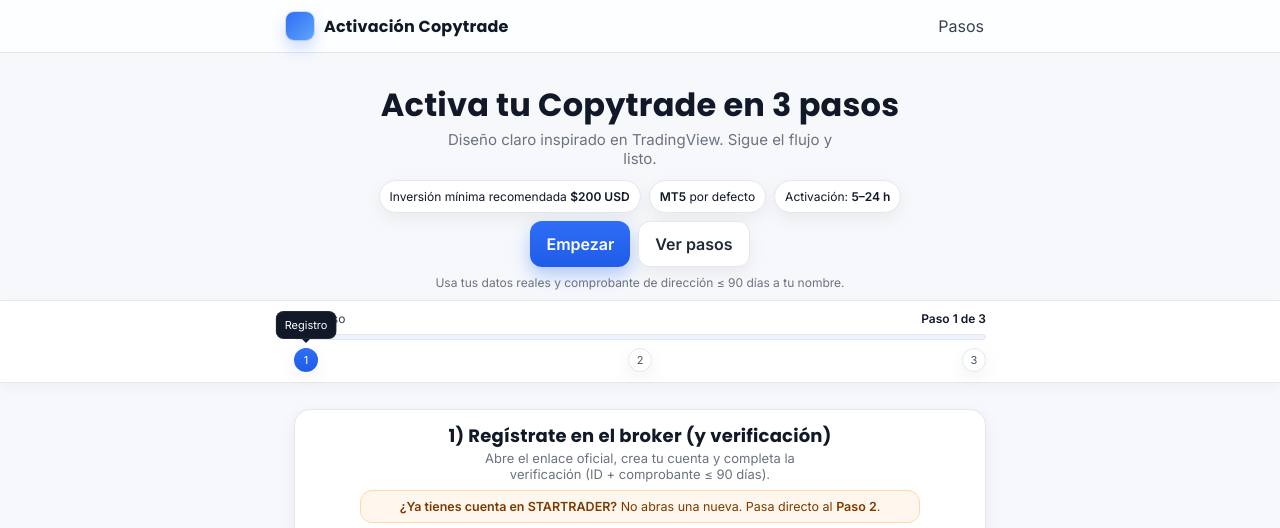
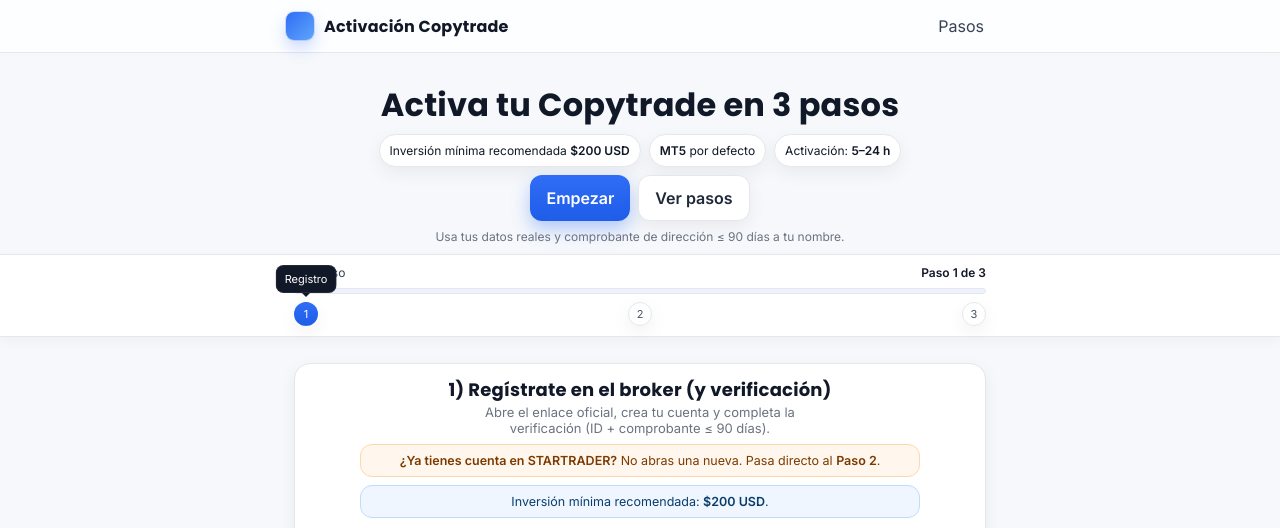
Before and after one commit to Globallegacy/CopytradeActivacionPasoaPaso, a plain HTML site: page index.html in a window 1280 px wide. Shown: the top 528 px of the page. Drawn offline with Linux system fonts and the light colour scheme.

Commit message:
Update meta description and clean up styles

```diff
--- a/index.html
+++ b/index.html
@@ -4,7 +4,7 @@
 <meta charset="utf-8" />
 <meta name="viewport" content="width=device-width, initial-scale=1, viewport-fit=cover" />
 <title>Activación Copytrade — Guía</title>
-<meta name="description" content="Activa tu copytrade en 3 pasos.">
+<meta name="description" content="Activa tu copytrade en 3 pasos. Estilo claro y profesional.">
 <link rel="preconnect" href="https://fonts.googleapis.com">
 <link rel="preconnect" href="https://fonts.gstatic.com" crossorigin>
 <!-- Inter (cuerpo) + Poppins 700 (títulos) -->
@@ -41,7 +41,6 @@
   h3{font-size:18px; text-align:center}
 
   .hero{padding:22px 0 10px}
-  .lead{color:var(--muted); text-align:center; margin:0 auto 10px; max-width:42ch; font-size:14px}
   .kpis{display:flex; gap:8px; flex-wrap:wrap; justify-content:center; margin:12px 0 8px}
   .kpis span{font-size:12px; padding:8px 10px; border-radius:999px; background:#fff; border:1px solid var(--line); box-shadow:var(--shadow)}
   .row{display:flex; gap:8px; justify-content:center; flex-wrap:wrap}
@@ -113,21 +112,12 @@
   .tipo-cuenta:hover{ transform:scale(1.01) }
 
   /* Caja de notificación (extra) */
-  .info{
-    padding:16px; margin:12px 0; border-left:4px solid var(--brand);
-  }
+  .info{padding:16px; margin:12px 0; border-left:4px solid var(--brand)}
   .info h3{margin-bottom:6px}
   .info p{margin:6px auto 10px; color:var(--muted); text-align:center; max-width:46ch; font-size:13px}
-  .check{
-    margin:6px auto 10px; max-width:520px; display:grid; gap:6px; padding:0 6px;
-  }
-  .item{
-    display:flex; align-items:flex-start; gap:8px; background:#ffffff; border:1px solid var(--line); border-radius:12px; padding:8px 10px; box-shadow:var(--shadow)
-  }
-  .badge{
-    flex:0 0 auto; width:22px; height:22px; border-radius:50%; background:#ecfdf5; border:1px solid #a7f3d0; color:#065f46;
-    display:flex; align-items:center; justify-content:center; font-weight:700; font-size:12px;
-  }
+  .check{margin:6px auto 10px; max-width:520px; display:grid; gap:6px; padding:0 6px}
+  .item{display:flex; align-items:flex-start; gap:8px; background:#ffffff; border:1px solid var(--line); border-radius:12px; padding:8px 10px; box-shadow:var(--shadow)}
+  .badge{flex:0 0 auto; width:22px; height:22px; border-radius:50%; background:#ecfdf5; border:1px solid #a7f3d0; color:#065f46; display:flex; align-items:center; justify-content:center; font-weight:700; font-size:12px}
   .item b{display:block; font-size:13px; color:#0f172a}
   .item span{display:block; font-size:12px; color:#475569}
 
@@ -172,7 +162,7 @@
 <section class="hero">
   <div class="wrap">
     <h1 class="reveal d1">Activa tu Copytrade en 3 pasos</h1>
-    <p class="lead reveal d2">Diseño claro inspirado en TradingView. Sigue el flujo y listo.</p>
+    <!-- Frase eliminada -->
     <div class="kpis reveal d3">
       <span>Inversión mínima recomendada <b>$200 USD</b></span>
       <span><b>MT5</b> por defecto</span>
```
